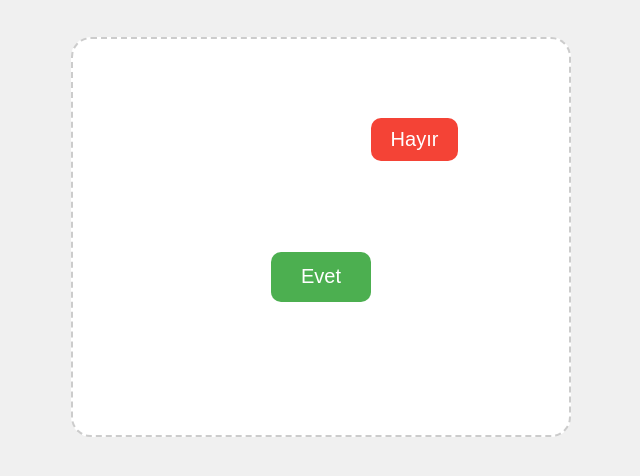
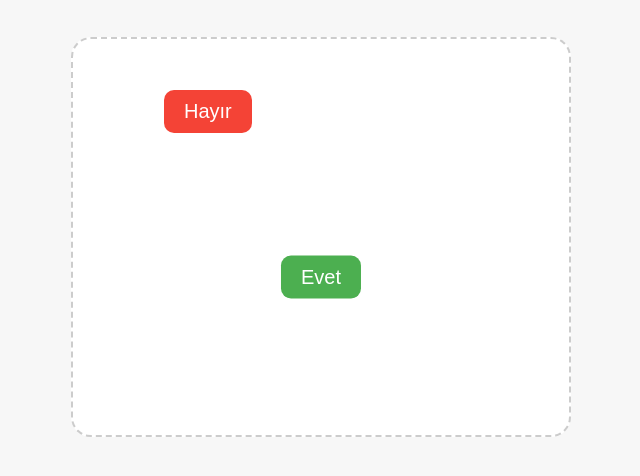
Before and after one commit to yagiztnrsvn/DavetiyeDeneme, a plain HTML site: page index.html in a window 1280 px wide. Shown: the part 212-688 px from the top of the page, without its empty margins (319-959 px from the left). Drawn offline with Linux system fonts and the light colour scheme.

Commit message:
Update index.html

```diff
--- a/index.html
+++ b/index.html
@@ -17,12 +17,12 @@
       justify-content: center;
       height: 100vh;
       margin: 0;
-      background: #f0f0f0;
+      background: #f7f7f7;
     }
 
     h1 {
+      margin-bottom: 40px;
       text-align: center;
-      margin-bottom: 40px;
     }
 
     #buttons {
@@ -32,18 +32,19 @@
       height: 400px;
       border: 2px dashed #ccc;
       border-radius: 20px;
-      background-color: white;
+      background: #fff;
+      overflow: hidden;
     }
 
     button {
+      position: absolute;
       padding: 10px 20px;
       font-size: 20px;
       border: none;
       border-radius: 10px;
       cursor: pointer;
-      position: absolute;
+      white-space: nowrap;
       transition: all 0.2s ease;
-      white-space: nowrap;
     }
 
     #yesBtn {
@@ -52,15 +53,13 @@
       left: 50%;
       top: 60%;
       transform: translate(-50%, -50%);
-      width: 100px;
-      height: 50px;
+      z-index: 2;
     }
 
     #noBtn {
       background-color: #f44336;
       color: white;
-      left: 60%;
-      top: 20%;
+      z-index: 1;
     }
   </style>
 </head>
@@ -79,29 +78,61 @@
     let yesWidth = 100;
     let yesHeight = 50;
 
+    // Başlangıç konumunu ayarla (ilk başta çakışmasın)
+    positionNoButton();
+
     noBtn.addEventListener("click", () => {
-      // Container boyutları
-      const maxX = container.clientWidth - noBtn.offsetWidth;
-      const maxY = container.clientHeight - noBtn.offsetHeight;
-
-      // Rastgele konum (daha geniş aralık)
-      const randomX = Math.floor(Math.random() * maxX);
-      const randomY = Math.floor(Math.random() * maxY);
-
-      noBtn.style.left = `${randomX}px`;
-      noBtn.style.top = `${randomY}px`;
-
-      // Evet butonunu %30 büyüt
+      // Evet büyüt
       yesWidth *= 1.3;
       yesHeight *= 1.3;
 
       yesBtn.style.width = `${yesWidth}px`;
       yesBtn.style.height = `${yesHeight}px`;
+
+      // Eğer Evet, container'ın %80'inden büyükse Hayır'ı gizle
+      if (yesWidth > container.clientWidth * 0.8 || yesHeight > container.clientHeight * 0.8) {
+        noBtn.style.display = "none";
+        return;
+      }
+
+      // Hayır'ı yeniden konumlandır
+      positionNoButton();
     });
 
     yesBtn.addEventListener("click", () => {
-      window.location.href = "https://example.com/bulusma-tamam"; // burayı dilediğine göre değiştir
+      window.location.href = "https://example.com/evet"; // Evet'e basınca gidecek yer
     });
+
+    function positionNoButton() {
+      const maxX = container.clientWidth - noBtn.offsetWidth;
+      const maxY = container.clientHeight - noBtn.offsetHeight;
+
+      let tries = 100;
+      while (tries-- > 0) {
+        const randomX = Math.floor(Math.random() * maxX);
+        const randomY = Math.floor(Math.random() * maxY);
+
+        // Evet'in alanı ile çakışma kontrolü
+        const yesRect = yesBtn.getBoundingClientRect();
+        const noRect = {
+          left: container.offsetLeft + randomX,
+          top: container.offsetTop + randomY,
+          right: container.offsetLeft + randomX + noBtn.offsetWidth,
+          bottom: container.offsetTop + randomY + noBtn.offsetHeight
+        };
+
+        if (
+          noRect.right < yesRect.left ||
+          noRect.left > yesRect.right ||
+          noRect.bottom < yesRect.top ||
+          noRect.top > yesRect.bottom
+        ) {
+          noBtn.style.left = `${randomX}px`;
+          noBtn.style.top = `${randomY}px`;
+          break;
+        }
+      }
+    }
   </script>
 </body>
 </html>
```
